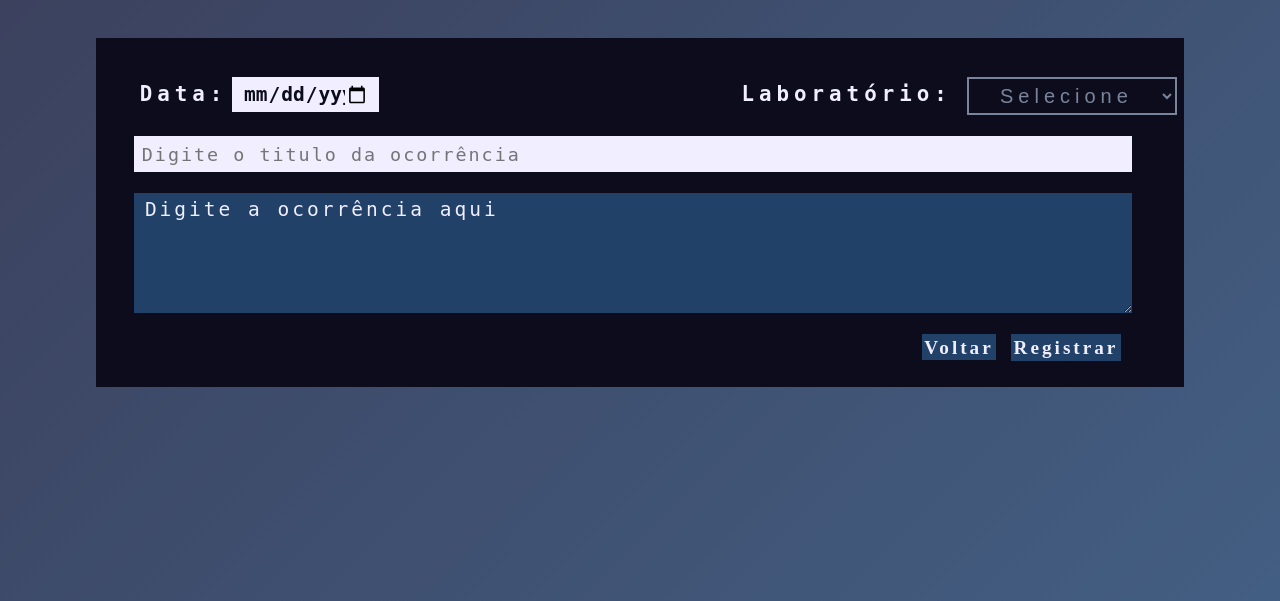
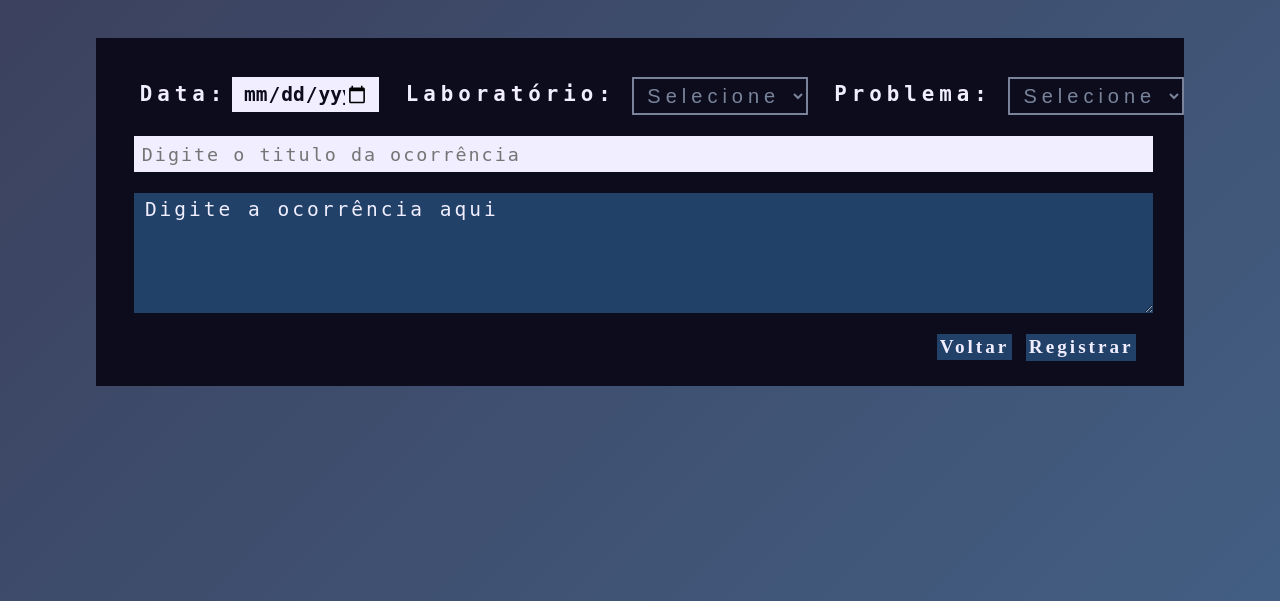
Before and after one commit to TCC2023insv/TCC2023-Site, a PHP site: page /professor/registrar-ocorrencia.php in a window 1280 px wide. Shown: the part 80-681 px from the top of the page. Run offline with PHP 8.4, Linux system fonts and the light colour scheme; the visitor is signed in with stand-in values (Sample User, id 1).

Commit message:
Arrumando ocorrencias pra pre-branca

```diff
--- a/css/ocorrencias.css
+++ b/css/ocorrencias.css
@@ -53,7 +53,17 @@ body{
     width: auto;
     height: auto;
     padding: 0.5%;
-    margin: 0 0 0 34%;
+    margin: 0 0 0 2%;
+}
+
+.label-problema{
+    color: var(--texto);
+    font-size: 130%;
+    text-align: center;
+    width: auto;
+    height: auto;
+    padding: 0.5%;
+    margin: 0 0 0 2%;
 }
 
 .data{
@@ -74,10 +84,9 @@ body{
     opacity: 0.6;
     background-color: transparent;
     text-align: center;
-    width: 20%;
+    width: 18%;
     height: 10%;
     display: flex;
-    display: inline-block;
     font-size: 125%;
     padding: 0.5% 0 0.5% 0;
     margin-left: 1%;
@@ -91,12 +100,34 @@ body{
     color: var(--texto);
 }
 
+#Sele-problema{
+    border: 2px solid var(--borda);
+    color: var(--borda);
+    opacity: 0.6;
+    background-color: transparent;
+    text-align: center;
+    width: 18%;
+    height: 10%;
+    display: flex;
+    font-size: 125%;
+    padding: 0.5% 0 0.5% 0;
+    margin-left: 1%;
+    letter-spacing: 5px;
+    font-weight: 20;
+    cursor: pointer;
+}
+
+.Select-problema{
+    background-color: var(--fundo-txt-2);
+    color: var(--texto);
+}
+
 .Selecionar{
     display: flex;
 }
 
 .txt-titulo{
-    width: 95%;
+    width: 97%;
     background-color: var(--fundo-txt);
     font-size: 115%;
     font-family: 'Roboto Mono', monospace;
@@ -113,7 +144,7 @@ body{
     color: var(--texto);
     margin-top: 2%;
     display: flex;
-    width: 95%;
+    width: 97%;
     height: 120px;
     padding: 0.5% 0 0 1%;
     font-size: 150%;
@@ -140,7 +171,7 @@ textarea::placeholder{
 
 .Botoes{
     display: inline;
-    margin: 2% 0 0 75%;
+    margin: 2% 0 0 76.5%;
 }
 
 .Btn:hover{
@@ -184,8 +215,9 @@ a.Btn-Excluir {
     text-align: center;
 }
 
-/*Exclusivo direção*/
 
+
+/*Exclusivo visualização*/
 .txtOcorrencia-2{
     background-color: var(--fundo-txt-2);
     color: var(--texto);
--- a/usuarios/professor/monitores-cadastrados.php
+++ b/usuarios/professor/monitores-cadastrados.php
@@ -35,7 +35,7 @@
             <label class="logo">MonitoraLab</label>
             <ul>
                 <li><a href="inicio.php">Diagnósticos</a></li>
-                <li><a href="registrar-ocorrencia.php">Ocorrências</a></li>
+                <li><a href="ocorrencias.php">Ocorrências</a></li>
                 <li><a  class="active">Cadastros</a></li>
                 <li><a class="Btn-Sair" onclick="Sair()" style="cursor: pointer;">Sair</a> </li>
             </ul>
--- a/usuarios/professor/registrar-ocorrencia.php
+++ b/usuarios/professor/registrar-ocorrencia.php
@@ -40,13 +40,28 @@
     <div class="lbl-input">
         <label class="label-data">Data:</label>
             <input class="data" id="dataOcorrencia" name="data" type="date" required>
-            <label class="label-lab">Laboratório:</label>
+
+        <label class="label-lab">Laboratório:</label>
             <select name="laboratorio" id="Sele-lab" required>
                 <option class="Select-Lab" value="">Selecione</option>
                 <option class="Select-Lab" value="Lab 1">Lab 1</option>
                 <option class="Select-Lab" value="Lab 2">Lab 2</option>
                 <option class="Select-Lab" value="Lab 3">Lab 3</option>
                 <option class="Select-Lab" value="Lab 4">Lab 4</option>
+            </select>
+
+            <label class="label-problema">Problema:</label>
+            <select name="problema" id="Sele-problema" required>
+                <option class="Select-problema">Selecione</option>
+                <option class="Select-problema" value="">Falta de internet</option>
+                <option class="Select-problema" value="">Computadores desorganizados</option>
+                <option class="Select-problema" value="">Sumiço de dispositivo</option>
+                <option class="Select-problema" value="">Dispositivo quebrado</option>
+                <option class="Select-problema" value="">Cadeiras desorganizadas</option>
+                <option class="Select-problema" value="">Cabos desconectados</option>
+                <option class="Select-problema" value="">Disjuntor desligado</option>
+                <option class="Select-problema" value="">Janelas abertas</option>
+                <option class="Select-problema" value="">Queda de energia</option>
             </select>
     </div>
 
```
